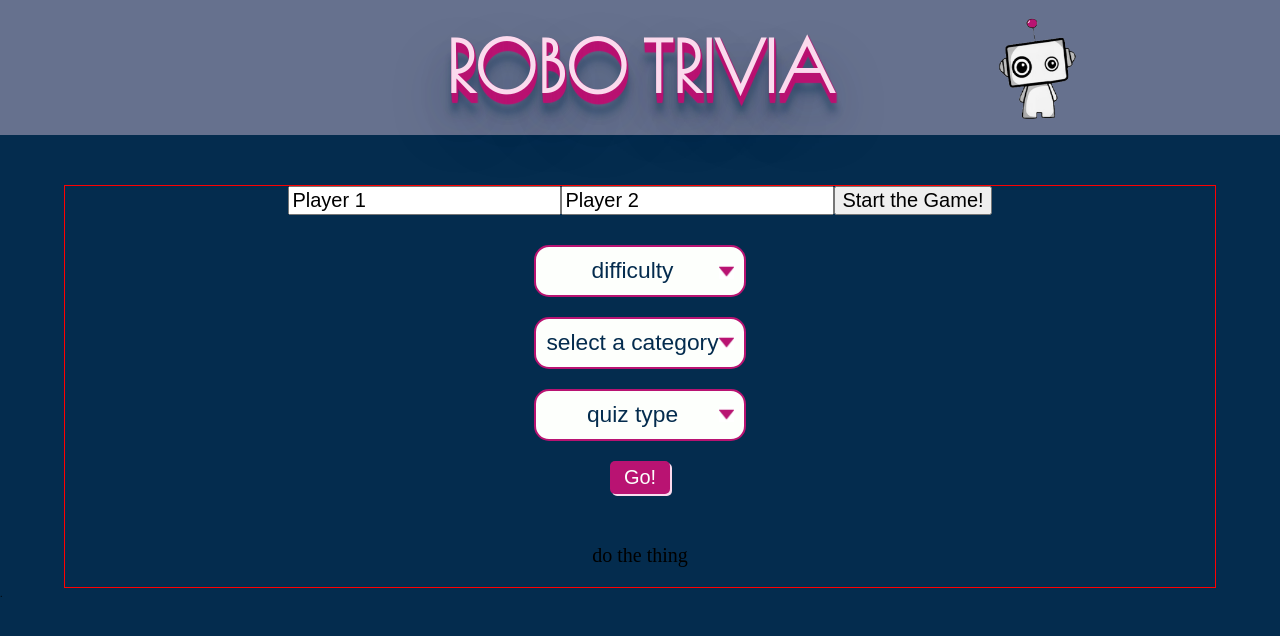
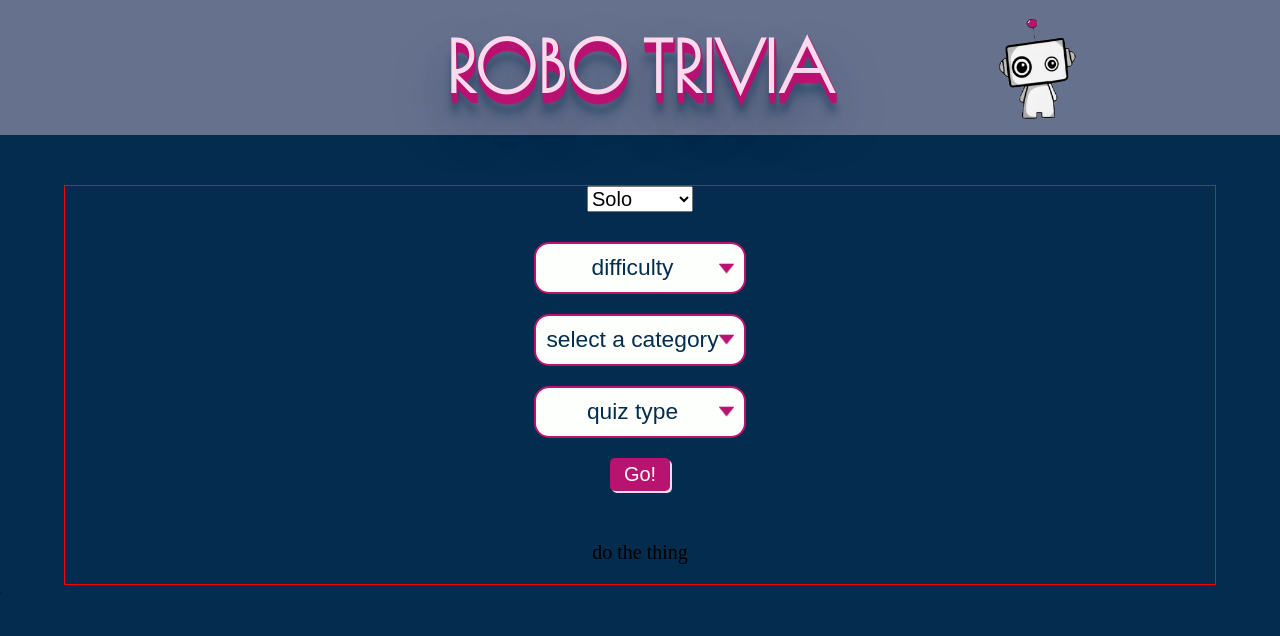
Before and after one commit to robo-trivia-group/project-4-react, a React (Create React App) app: page / in a window 1280 px wide. Shown: the top 636 px of the page. Built offline with nearby package versions, Linux system fonts and the light colour scheme; no server answers.

Commit message:
Commented out Firebase and started structure for inputing Users

```diff
--- a/src/App.jsx
+++ b/src/App.jsx
@@ -35,7 +35,8 @@ import './styles/styles.scss';
 import axios from 'axios';
 import { useState, useEffect } from 'react';
 import FormComponent from './FormComponent.jsx';
-import UserComponent from './UserComponent';
+import PlayersData from './PlayersData';
+// import UserComponent from './UserComponent';
 import QuestionComponent from './QuestionComponent';
 import HeaderComponent from './HeaderComponent';
 
@@ -48,22 +49,6 @@ function App() {
   const [goButton, setGoButton] = useState(false);
   const [questionIndex, setquestionIndex] = useState(0);
   // const [ userInput, setUserInput] = useState('');
-
-  // Firebase Code
-  // useEffect(() => {
-  //   const dbRef = firebase.database().ref();
-  //   dbRef.on('value', (data) => {
-  //     const userData = data.val();
-  //     const users = [];
-  //     for (let userKey in userData){
-  //       users.push({
-  //         uniqueKey: userKey,
-  //         user: userData[userKey]
-  //       });
-  //     }
-  //     setUserInput(users);
-  //   })
-  // }, []);
 
   //todo: axios call to get a full list of Categories
   useEffect(() => {
@@ -144,7 +129,8 @@ function App() {
       <HeaderComponent />
       <div className="wrapper">
         <div className="mainContainer">
-          <UserComponent />
+          {/* <UserComponent /> */}
+          <PlayersData />
           <FormComponent
             handleDifficultyChange={handleDifficultyChange}
             categoryList={allCategory}
--- /dev/null
+++ b/src/PlayersData.jsx
@@ -0,0 +1,11 @@
+import PlayersInput from './PlayersInput'
+
+function PlayersData(){
+  return(
+    <div>
+      <PlayersInput />
+    </div>
+  )
+}
+
+export default PlayersData;
--- /dev/null
+++ b/src/PlayersInput.jsx
@@ -0,0 +1,30 @@
+function PlayersInput(){
+  let numberOfPlayers;
+  const handlePlayerChange = (event) => {
+    numberOfPlayers=event.target.value
+    console.log(numberOfPlayers);
+  }
+  return(
+    <div>
+      <form action="">
+        <label htmlFor="selectedPlayers" className="srOnly"></label>
+        <select onChange={handlePlayerChange} id="selectPlayers" required>
+          <option value="1">Solo</option>
+          <option value="2">2 Players</option>
+          <option value="3">3 Players</option>
+          <option value="4">4 Players</option>
+        </select>
+      </form>
+    </div>
+  )
+}
+export default PlayersInput;
+
+// let players = []
+// for (let i=0; i<=numberOfPlayers; i++){
+//   playersInput.push({
+//     name:""
+//     }
+//   )
+// }
+// return players;
```
Also changed, not shown: src/PlayerAssignment.jsx (added, +7 -0 lines).
